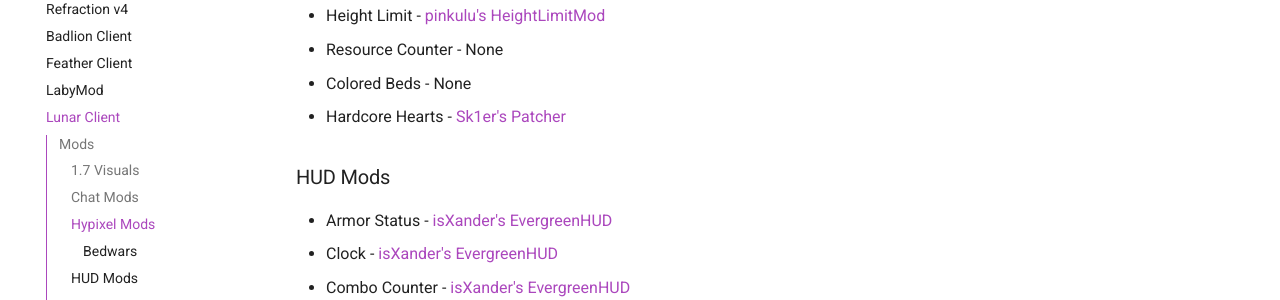
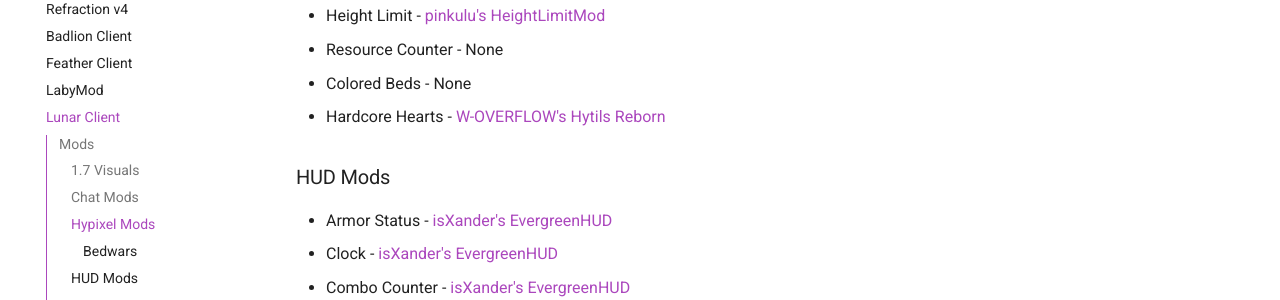
Before and after one commit to MicrocontrollersDev/Alternatives, an MkDocs documentation site: the page built from docs/1.8.9/lunar_client.md, in a window 1280 px wide and 900 px high, scrolled down 1164 px. Shown: the part 153-453 px from the top of the window. Built offline with MkDocs 1.6.1 and Material for MkDocs 9.7.7, drawn with Linux system fonts in a browser that asks for light colours; comment, search, counter and statistics services are not loaded.

Commit message:
hardcore hearts

```diff
--- a/docs/1.8.9/lunar_client.md
+++ b/docs/1.8.9/lunar_client.md
@@ -40,7 +40,7 @@
 * Height Limit - [pinkulu's HeightLimitMod](https://modrinth.com/mod/hlm/version/3.2)
 * Resource Counter - None
 * Colored Beds - None
-* Hardcore Hearts - [Sk1er's Patcher](https://sk1er.club/mods/patcher)
+* Hardcore Hearts - [W-OVERFLOW's Hytils Reborn](https://github.com/W-OVERFLOW/Hytils-Reborn/releases/latest)
 
 ### HUD Mods
 
```
